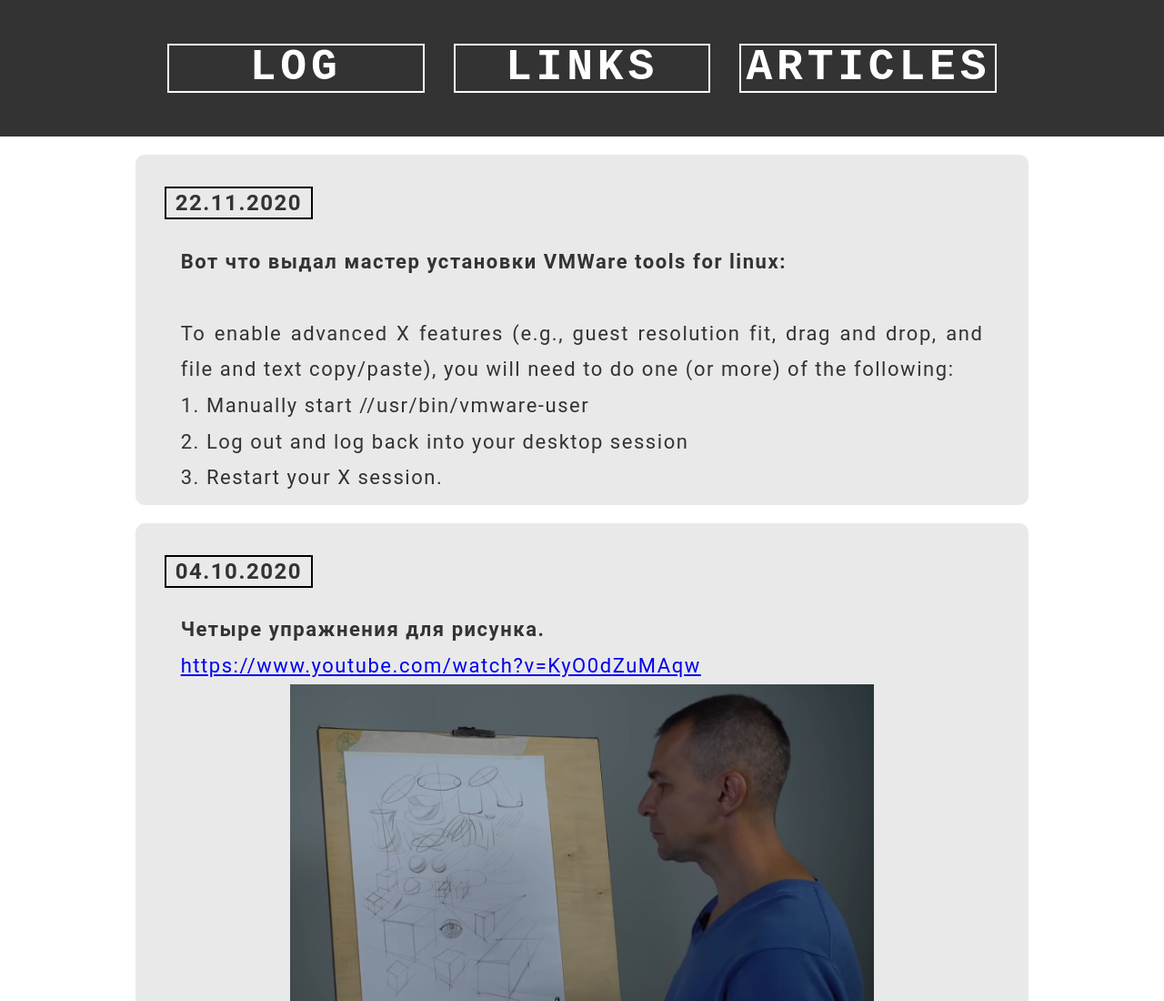
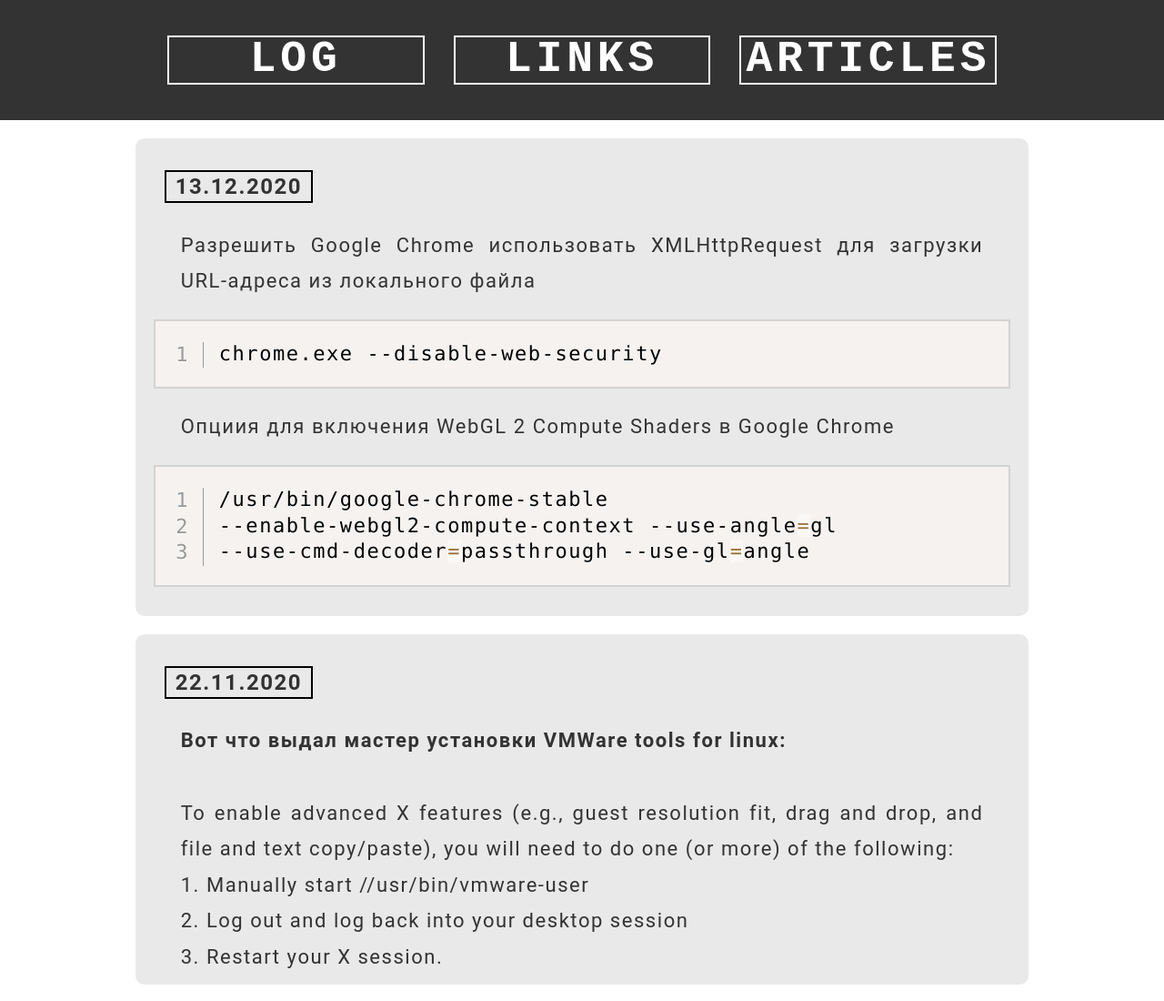
Before and after one commit to paveltrpn/paveltrpn.github.io, a plain HTML site: page index.html in a window 1280 px wide. Shown: the top 1100 px of the page at 91% size. Drawn offline with Linux system fonts and the light colour scheme.

Commit message:
add content

```diff
--- a/css/style.css
+++ b/css/style.css
@@ -99,7 +99,7 @@ body {
     display: flex;
     justify-content: center;
     width: 100%;
-    height: 150px;
+    height: 6.0em;
     background-color:#333;
 }
 
--- a/index.html
+++ b/index.html
@@ -16,6 +16,30 @@
             <div id="top" class="menu"></div> <!-- Сюда вставляется код заголовка -->
 
             <div class="A4">
+
+            <div class="record"> <!-- =========== НАЧАЛО ЗАПИСИ =========== -->
+            <!-- 13.12.2020 -->
+            <p class="subsection" style="margin-left: 0.5em;">
+                <span class="date">13.12.2020</span>
+            </p>
+
+            <p class="plain">
+                Разрешить Google Chrome использовать XMLHttpRequest для загрузки URL-адреса из локального файла
+            </p>
+
+            <pre class="line-numbers">
+    <code class="language-shell">chrome.exe --disable-web-security</code></pre>
+
+            <p class="plain">
+                Опциия для включения WebGL 2 Compute Shaders в Google Chrome
+            </p>
+
+            <pre class="line-numbers">
+    <code class="language-shell">/usr/bin/google-chrome-stable
+    --enable-webgl2-compute-context --use-angle=gl
+    --use-cmd-decoder=passthrough --use-gl=angle</code></pre>
+
+            </div> <!-- =========== НАЧАЛО ЗАПИСИ =========== -->
 
             <div class="record">
             <!-- 22.11.2020 -->
```
Also changed, not shown: links.html (+6 -0 lines).
